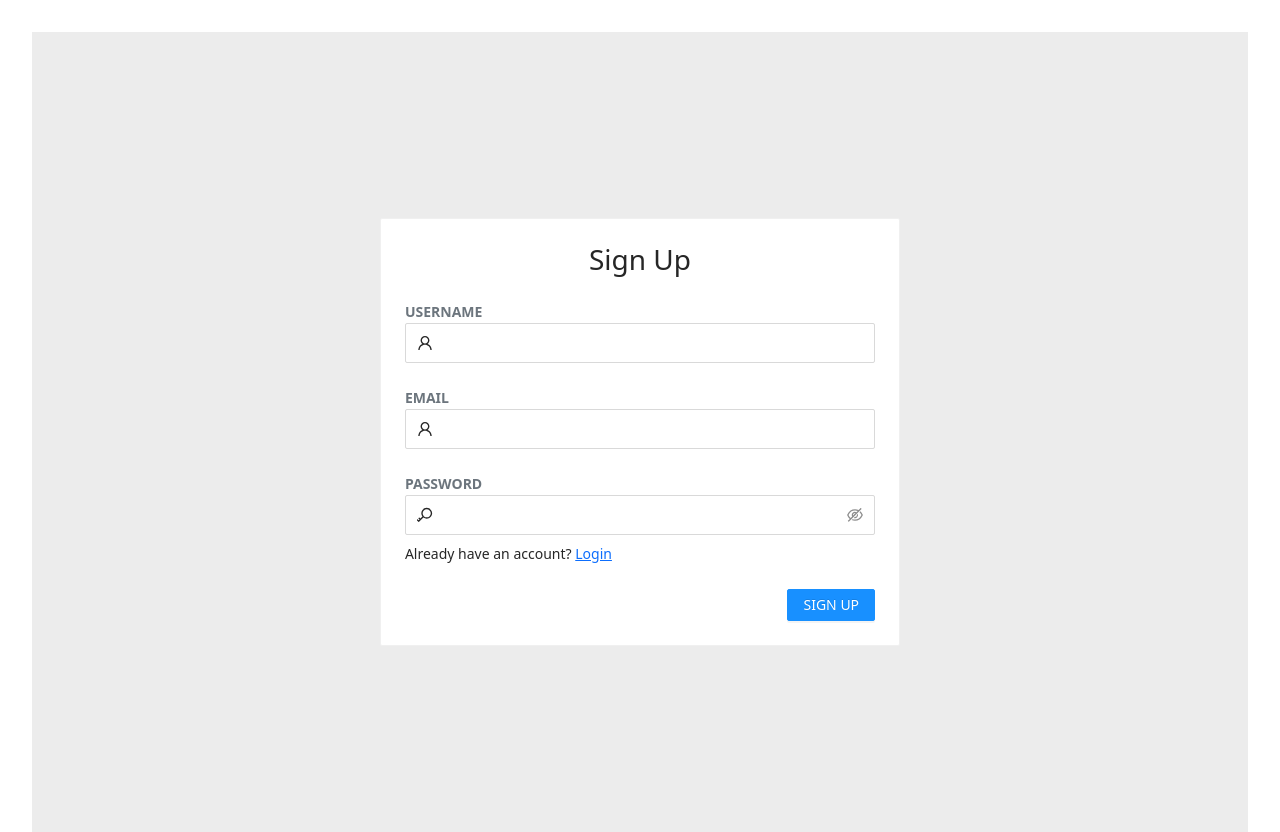
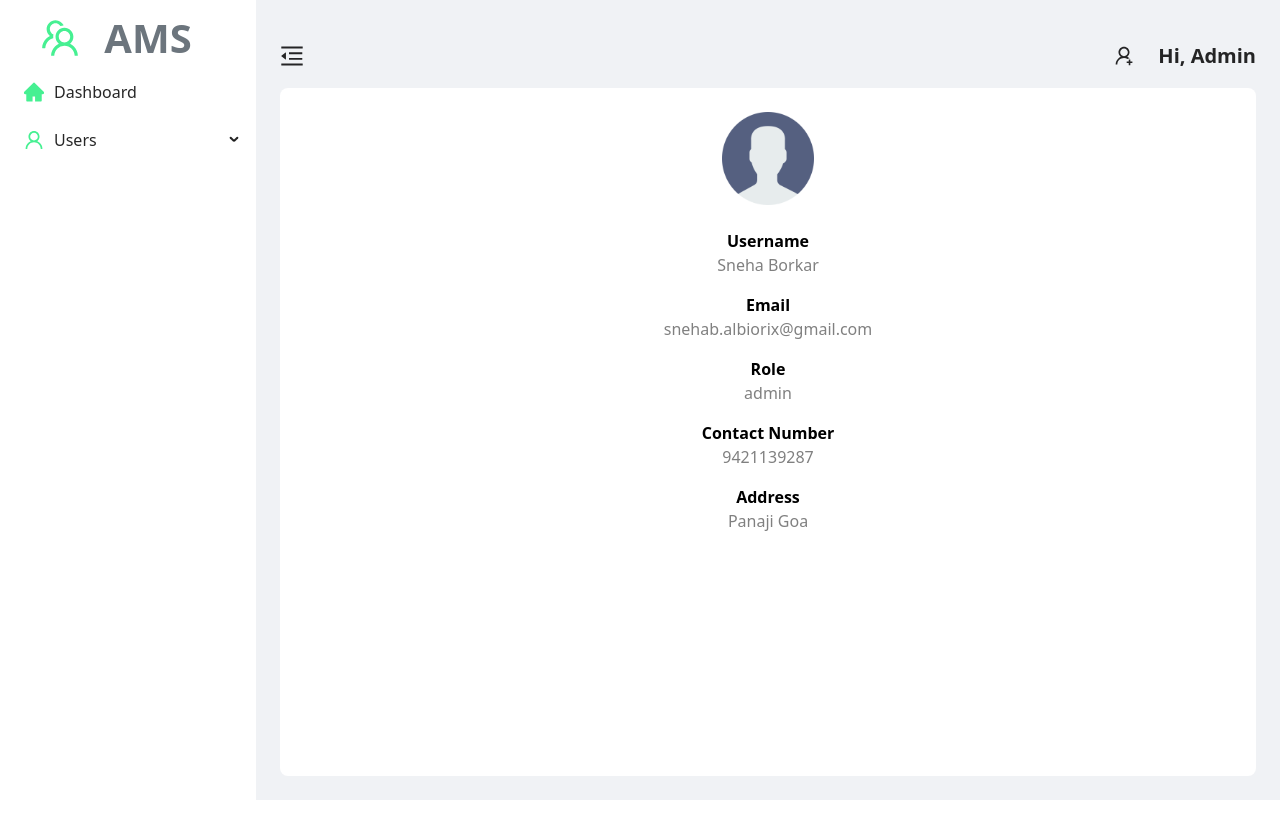
Before and after one commit to RenishIs/assets-frontend, a React (Create React App) app: page /profile in a window 1280 px wide. Before the commit this address led to /. After the commit the page ends 800 px from the top, so only its background shows below. Built offline with nearby package versions, Linux system fonts and the light colour scheme; no server answers.

Commit message:
profile with  ui and redux

```diff
--- a/src/Components/UI/SideNavbar.js
+++ b/src/Components/UI/SideNavbar.js
@@ -27,7 +27,7 @@ const menuItems = iconsData.map((item, index) => {
 
 const SideNavbar = ({collapsed}) => {
     return (
-        <Sider width='25%' className="bg-white" collapsible collapsed={collapsed} trigger={null} >
+        <Sider width='20%' className="bg-white" collapsible collapsed={collapsed} trigger={null} >
             <div className='mt-2 d-flex justify-content-center align-items-center'>
                 <TeamOutlined className='side-nav-bar-icons fs-1' />
                 <span className='fw-bold fs-1 text-secondary px-4'>AMS</span>
--- a/src/Pages/Profile/index.tsx
+++ b/src/Pages/Profile/index.tsx
@@ -1,9 +1,60 @@
 import Dashboard from "../Dashboard"
-
+// Username, email, role, address, contact no
+const data={
+    userName: "Sneha Borkar",
+    email: "snehab.albiorix@gmail.com",
+    role: "admin",
+    contactNumber: "9421139287",
+    address: "Panaji Goa"
+}
 const Profile = () => {
     return (
         <Dashboard>
-            <div>Profile</div>
+            <div className="bg-white h-100 text-center p-4" style={{borderRadius:"0.5rem"}}>
+                <img src="user-1.png" width="10%"/>
+                <div className="mt-4">
+                    <div className="mb-3">
+                        <div>
+                            <span style={{color: 'black', fontWeight: '600'}}>Username</span>
+                        </div>
+                        <div>
+                            <span style={{color: 'gray'}}>{data.userName}</span>
+                        </div>
+                    </div>
+                    <div className="mb-3">
+                        <div>
+                            <span style={{color: 'black', fontWeight: '600'}}>Email</span>
+                        </div>
+                        <div>
+                            <span style={{color: 'gray'}}>{data.email}</span>
+                        </div>
+                    </div>
+                    <div className="mb-3">
+                        <div>
+                            <span style={{color: 'black', fontWeight: '600'}}>Role</span>
+                        </div>
+                        <div>
+                            <span style={{color: 'gray'}}>{data.role}</span>
+                        </div>
+                    </div>
+                    <div className="mb-3">
+                        <div>
+                            <span style={{color: 'black', fontWeight: '600'}}>Contact Number</span>
+                        </div>
+                        <div>
+                            <span style={{color: 'gray'}}>{data.contactNumber}</span>
+                        </div>
+                    </div>
+                    <div className="mb-3">
+                        <div>
+                            <span style={{color: 'black', fontWeight: '600'}}>Address</span>
+                        </div>
+                        <div>
+                            <span style={{color: 'gray'}}>{data.address}</span>
+                        </div>
+                    </div>
+                </div>
+            </div>
         </Dashboard>
     )
 }
--- a/src/Routing/Router.js
+++ b/src/Routing/Router.js
@@ -25,7 +25,7 @@ const Router = ({history, isLoggedIn}) => {
                     <UnRestrictedRoute exact path="/reset-password" component={ResetPassword} isLoggedIn={isLoggedIn}/>
 
                     <RestrictedRoute exact path="/dashboard" component={Dashboard} isLoggedIn={isLoggedIn}/>
-                    <RestrictedRoute exact path="/profile" component={Profile} isLoggedIn={isLoggedIn}/>
+                    <RestrictedRoute exact path="/profile" component={Profile} isLoggedIn={true}/>
                     <Route path="*" component={NoMatchFound} />
                 </Switch>
             </ConnectedRouter>
--- /dev/null
+++ b/src/redux/actions/profile.js
@@ -0,0 +1,16 @@
+export const GET_PROFILE = 'GET_PROFILE'
+export const GET_PROFILE_SUCCESS = 'GET_PROFILE_SUCCESS'
+export const GET_PROFILE_ERROR = 'GET_PROFILE_ERROR'
+
+export const getProfile = () => ({
+    type : GET_PROFILE
+})
+
+export const getProfileSuccess = (payload) => ({
+    type : GET_PROFILE_SUCCESS,
+    payload
+})
+
+export const getProfileError = () => ({
+    type : GET_PROFILE_ERROR
+})
--- /dev/null
+++ b/src/redux/reducers/profile.js
@@ -0,0 +1,38 @@
+import {GET_PROFILE_ERROR, GET_PROFILE_SUCCESS } from "../actions/profile"
+
+const initialState = {
+    loading : false,
+    success : false,
+    data : null,
+    error : null,
+    message : null,
+    profile : null
+}
+
+const profileReducer = (state=initialState, action) => {
+    console.log(action.type)
+    switch(action.type){
+        case GET_PROFILE_SUCCESS : {
+            return {
+                ...state,
+                loading : false,
+                data : action.payload,
+                success : true,
+                error : null
+            }
+        }
+        case GET_PROFILE_ERROR : {
+            return {
+                ...state,
+                loading : false,
+                success : false,
+                data : null,
+                error : action.errors ? action.errors : 'SOMETHING WENT WRONG',
+                message : action.payload,
+            }
+        }
+        default : return {...state}
+    }
+}
+
+export default profileReducer
--- a/src/redux/reducers/rootReducer.js
+++ b/src/redux/reducers/rootReducer.js
@@ -5,12 +5,14 @@ import LoginReducer from './auth/login'
 import registerReducer from "./auth/register";
 import forgotPasswordReducer from "./auth/forgotPassword";
 import resetPasswordReducer from "./auth/resetPassword";
+import profileReducer from "./profile";
 
 const reducer = (history) => combineReducers({
     auth : LoginReducer,
     registerData : registerReducer,
     forgotPassword : forgotPasswordReducer,
     resetPassword : resetPasswordReducer,
+    profile : profileReducer,
     router: connectRouter(history)
 })
 
--- /dev/null
+++ b/src/redux/sagas/handlers/profile.js
@@ -0,0 +1,13 @@
+import { call, put } from "redux-saga/effects";
+import { getProfile, getProfileSuccess } from "../../actions/profile";
+import { getProfileRequest } from "../requests/profile";
+
+export function* handlerGetProfile(){
+    try{
+        const { data } = yield call(getProfileRequest)
+        yield put(getProfileSuccess(data))
+    }
+    catch(err){
+
+    }
+}
--- /dev/null
+++ b/src/redux/sagas/requests/profile.js
@@ -0,0 +1,15 @@
+const data = {
+    data: {
+        Profile: {
+            username: "MerryD",
+            email: "a2@a2.com",
+            role: "Employee",
+            contactNumber: "9855656343",
+            address: "India"
+        }
+    }
+}
+
+export const getProfileRequest = () => {
+    return data
+}
--- a/src/redux/sagas/saga.js
+++ b/src/redux/sagas/saga.js
@@ -5,13 +5,15 @@ import { LOGIN_USER, LOGOUT_USER } from '../actions/auth/login'
 import { REGISTER_USER } from '../actions/auth/register'
 import { RESET_PASSWORD } from '../actions/auth/resetPassword'
 import { CHECK_AUTHORISATION } from '../actions/auth/checkAuthorisation'
+import { GET_PROFILE } from '../actions/profile'
+
 import checkAuthorization from './handlers/auth/checkAuthorisation'
-
 import { handlerLoginUser } from './handlers/auth/login'
 import { handlerRegisterUser } from './handlers/auth/register'
 import handlerResetPassword from './handlers/auth/resetPassword'
 import handlerForgotPassword from './handlers/auth/forgotPassword'
 import { handlerLogoutUser } from './handlers/auth/login'
+import { handlerGetProfile } from './handlers/profile'
 
 export function* watcherSaga(){
     yield takeLatest(LOGIN_USER, handlerLoginUser )
@@ -20,4 +22,5 @@ export function* watcherSaga(){
     yield takeLatest(RESET_PASSWORD, handlerResetPassword)
     yield takeLatest(LOGOUT_USER, handlerLogoutUser)
     yield takeLatest(CHECK_AUTHORISATION, checkAuthorization)
+    yield takeLatest(GET_PROFILE, handlerGetProfile)
 }
```
Also changed, not shown: public/user-1.png (added).
